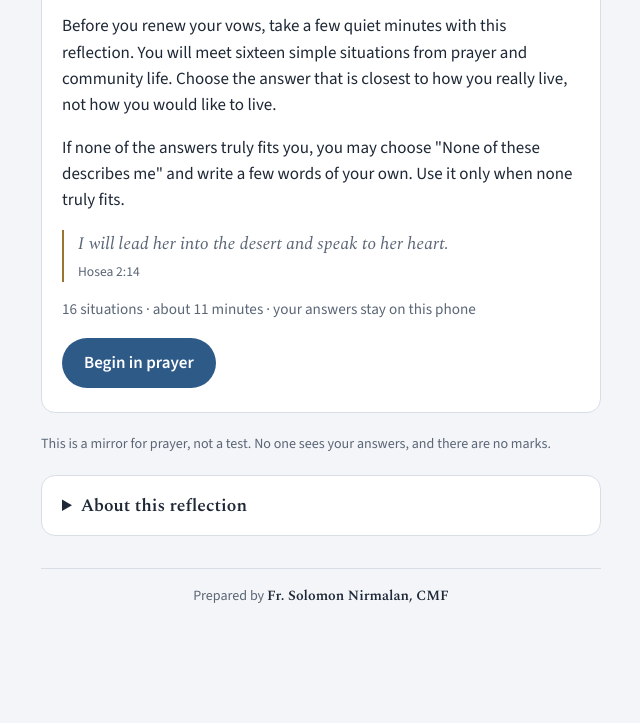
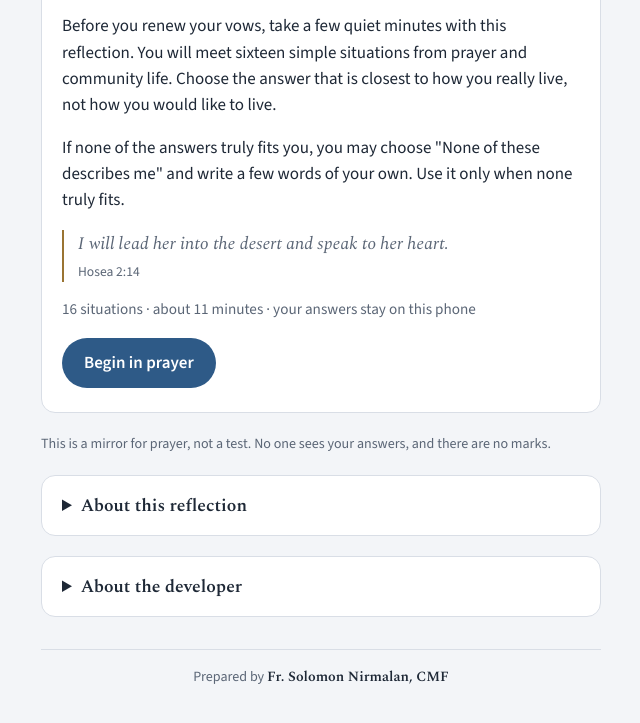
Before and after one commit to Nirmallead07/living-my-vows, a plain HTML site: page index.html in a window 1280 px wide. Shown: the part 167-890 px from the top of the page, without its empty margins (319-959 px from the left). Before the commit the page ends 823 px from the top, so only its background shows below. Drawn offline with nearby package versions, Linux system fonts and the light colour scheme.

Commit message:
Add 'About the developer' section
Co-Authored-By: Claude Opus 5.5 <noreply@anthropic.com>
Claude-Session: https://claude.ai/code/session_01WQJDqPWjPnMnMs8rBNHZve

```diff
--- a/index.html
+++ b/index.html
@@ -84,6 +84,8 @@ textarea{font:inherit;width:100%;box-sizing:border-box;min-height:64px;border:1p
 .about summary{cursor:pointer;padding:16px 0;font-family:var(--display);font-weight:600;font-size:1.1rem;list-style-position:inside}
 .about summary:focus-visible{outline:3px solid var(--gold);outline-offset:2px}
 .about .about-body{display:flex;flex-direction:column;gap:12px;padding-bottom:20px}
+.about .dev-name{font-family:var(--display);font-weight:600;font-size:1.05rem}
+.about .langs{font-size:.92rem;color:var(--muted)}
 @media (prefers-reduced-motion: reduce){.fill,.opt{transition:none}}
 </style>
 </head>
@@ -234,6 +236,16 @@ function intro(){
         <p>Living My Vows is a short reflection for consecrated women preparing to renew their vows. It was prepared for a day of recollection on chastity, poverty and obedience as they are lived in community, with prayer as the root of all three.</p>
         <p>You meet sixteen situations from everyday convent and mission life and choose the answer closest to how you really live. At the end you see which area is a gift to thank God for and which one is an invitation to grow. Each comes with a passage from Scripture, a question for prayer and a few small steps for the week. You can then write your own renewal intention.</p>
         <p>The reflection is a mirror for personal prayer. It is not a test or an evaluation, and its results should not be used to compare sisters. Nothing is sent anywhere. Your answers stay only on your own phone.</p>
+      </div>
+    </details>
+    <details class="about" id="developer">
+      <summary>About the developer</summary>
+      <div class="about-body">
+        <p class="dev-name">Fr. Solomon Anthony Nirmalan, CMF</p>
+        <p>Fr. Solomon Anthony Nirmalan, CMF, is a Claretian Missionary priest with 15 years of ministry and a behavioural researcher. He is currently pursuing a Master of Arts in Behavioural Sciences, Track in Organizational and Social Systems Development, at De La Salle University. He holds bachelor's degrees in Philosophy and Theology from the National Seminary of Sri Lanka, affiliated with the Pontifical Urbaniana University in Rome.</p>
+        <p>Leadership is at the centre of his work. He studies how leaders shape organizations and communities, and his thesis focuses on transformative leadership. His research is guided by theoretical pluralism: drawing on several behavioural frameworks together to understand how people make decisions and adapt.</p>
+        <p>He works in applied behavioural science, organizational and leadership dynamics, and environmental psychology, using mixed methods to turn theoretical models into practical tools with real-world impact. His wider interests include community development, socio-economic welfare, social and institutional change, and social justice for marginalized communities.</p>
+        <p class="langs">He is fluent in Tamil, Sinhala and English.</p>
       </div>
     </details>`;
   document.getElementById("start").onclick = ()=>{i=0;question();};
```
Also changed, not shown: 1 other file.
